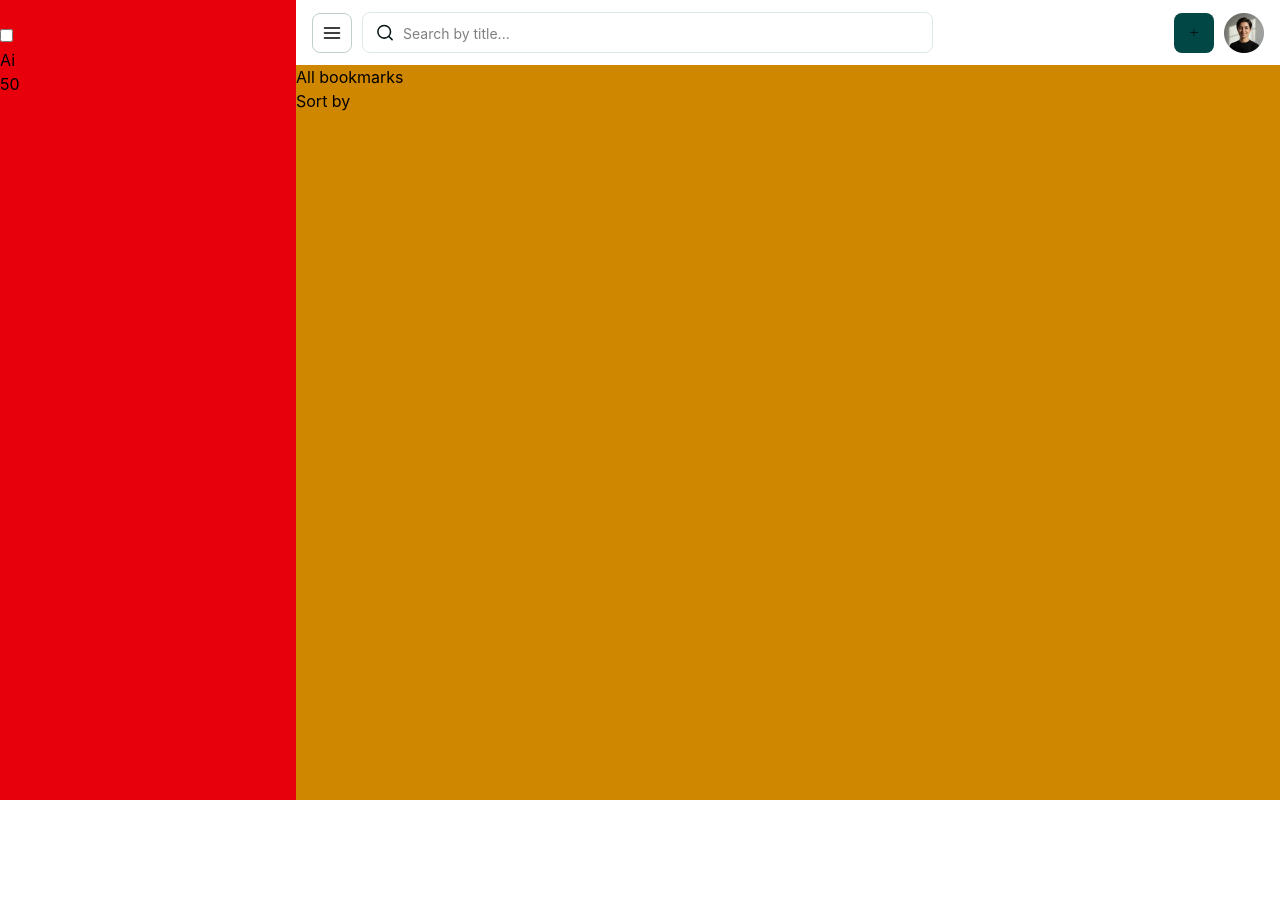
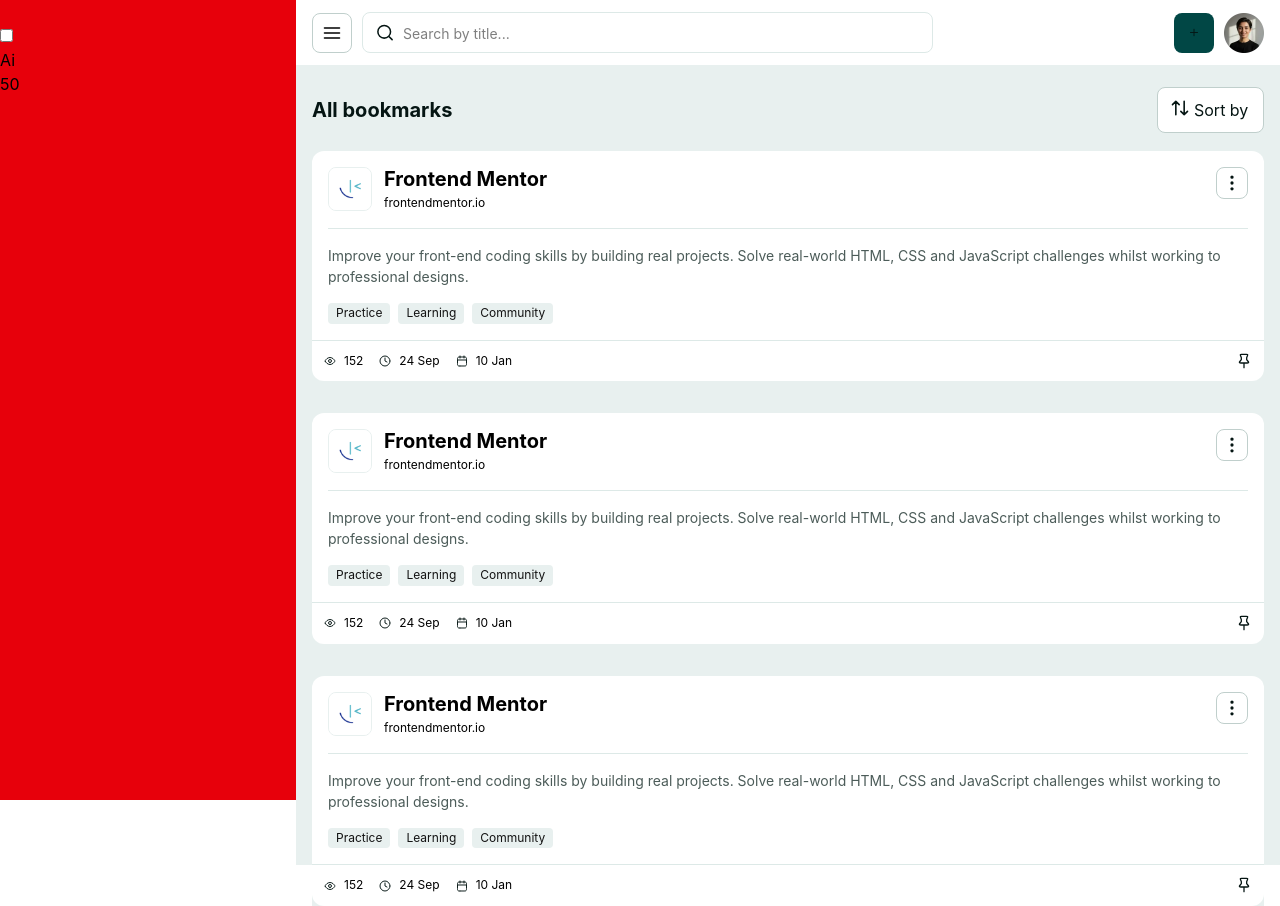
Before and after one commit to JyrexRonaldo/bookmark-manager-app, a React (Vite) app in the folder frontend/: page / in a window 1280 px wide. Before the commit the page ends 800 px from the top, so only its background shows below. Built offline with nearby package versions, Linux system fonts and the light colour scheme.

Commit message:
Style bookmark component

```diff
--- a/frontend/src/components/BookmarkCard/BookmarkCard.tsx
+++ b/frontend/src/components/BookmarkCard/BookmarkCard.tsx
@@ -1,23 +1,70 @@
 function BookmarkCard() {
   return (
-    <div>
-      <div>
-        <img src="" alt="" />
-        <div>
-          <p></p>
-          <p></p>
+    <div className="max-h-[272px] min-w-[338px] rounded-[12px] bg-white">
+      <div className="flex flex-col gap-[16px] p-[16px]">
+        <div className="flex justify-between gap-[12px]">
+          <img
+            className="size-[44px] rounded-[8px] border border-[#E8F0EF]"
+            src="/img/favicon-frontend-mentor.png"
+            alt=""
+          />
+          <div className="flex grow flex-col gap-[4px]">
+            <p className="text-[20px]/[120%] font-bold">Frontend Mentor</p>
+            <p className="text-[12px]/[140%]">frontendmentor.io</p>
+          </div>
+
+          <button className="flex size-[32px] items-center justify-center rounded-[8px] border border-[#C0CFCC]">
+            <img src="/img/icon-menu-bookmark.svg" alt="" />
+          </button>
         </div>
-        <button>
-            <img src="" alt="" />
-        </button>
+        <hr className="text-[#DDE9E7]" />
+
+        <p className="text-[14px]/[150%] text-[#4C5C59]">
+          Improve your front-end coding skills by building real projects. Solve
+          real-world HTML, CSS and JavaScript challenges whilst working to
+          professional designs.
+        </p>
+        <div className="flex gap-[8px]">
+          <p className="rounded-[4px] bg-[#E8F0EF] px-[8px] py-[2px] text-[12px]/[140%] text-[#131313]">
+            Practice
+          </p>
+          <p className="rounded-[4px] bg-[#E8F0EF] px-[8px] py-[2px] text-[12px]/[140%] text-[#131313]">
+            Learning
+          </p>
+          <p className="rounded-[4px] bg-[#E8F0EF] px-[8px] py-[2px] text-[12px]/[140%] text-[#131313]">
+            Community
+          </p>
+        </div>
       </div>
-      <div>
-        <p></p>
-        <div></div>
-      </div>
-      <div>
-        <div></div>
-        <img src="" alt="" />
+      <hr className="text-[#DDE9E7]" />
+      <div className="flex justify-between gap-[8px] p-[12px]">
+        <div className="flex gap-[16px] *:flex *:items-center *:gap-2 *:text-[12px]/[140%]">
+          <div>
+            <img
+              className="size-[12px]"
+              src="/img/icon-visit-count.svg"
+              alt=""
+            />
+            <p>152</p>
+          </div>
+          <div>
+            <img
+              className="size-[12px]"
+              src="/img/icon-last-visited.svg"
+              alt=""
+            />
+            <p>24 Sep</p>
+          </div>
+          <div>
+            <img
+              className="size-[12px]"
+              src="/img/icon-created.svg"
+              alt=""
+            />
+            <p>10 Jan</p>
+          </div>
+        </div>
+        <img className="size-[16px]" src="/img/icon-pin.svg" alt="" />
       </div>
     </div>
   );
--- a/frontend/src/components/Main/Main.tsx
+++ b/frontend/src/components/Main/Main.tsx
@@ -3,14 +3,18 @@ import BookmarkCard from "../BookmarkCard/BookmarkCard";
 function Main() {
   return (
     <>
-      <main className="bg-yellow-600 h-full">
-        <div>
-          <p>All bookmarks</p>
-          <button>
-            <img src="" alt="" /> <p>Sort by</p>
+      <main className="flex h-full flex-col gap-[20px] bg-[#E8F0EF] px-[16px] py-[24px]">
+        <div className="flex h-[42px] items-center justify-between">
+          <p className="text-[20px]/[120%] font-bold text-[#051513]">
+            All bookmarks
+          </p>
+          <button className="flex w-[107px] gap-[4px] rounded-[8px] border border-[#C0CFCC] bg-white px-[12px] py-[10px] text-[#051513]">
+            <img src="/img/icon-sort.svg" alt="" /> <p>Sort by</p>
           </button>
         </div>
-        <div>
+        <div className="flex flex-col gap-[32px] bg-[#E8F0EF]">
+          <BookmarkCard />
+          <BookmarkCard />
           <BookmarkCard />
         </div>
       </main>
```
